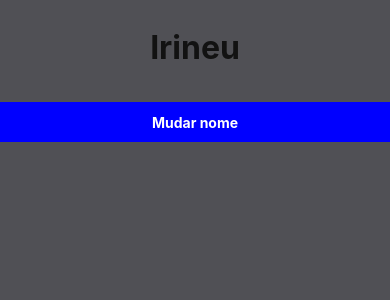
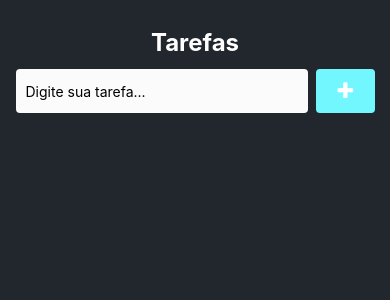
Before and after one commit to champs-8/NEXT, a React Native app in the folder pizzaria/mobile/my-app/: screen / in a window 390 px wide. Shown: the top 300 px of the page. Built offline with nearby package versions, Linux system fonts and the light colour scheme.

Commit message:
criando app de tarefas

```diff
--- a/pizzaria/mobile/my-app/App.js
+++ b/pizzaria/mobile/my-app/App.js
@@ -1,31 +1,33 @@
-import { View, Text, StyleSheet, TouchableOpacity} from "react-native"
+import { View, Text, StyleSheet, TouchableOpacity, TextInput} from "react-native"
 // view é como se fosse a div, um espaço em branco
 //o text é para poder escrever texto
 import React, {useState} from "react"
+import {FontAwesome} from '@expo/vector-icons' //icones para ilustrações
 
 export default function app(){
 
-  const [nome, setNome] = useState('Irineu')
+  const [tarefa, setTarefa] = useState('');
 
-  function handleMudarNome() {
-    if(nome === 'Irineu'){
-      setNome('ChamPizza')
-    }else{
-      setNome('Irineu')
-    }
+  function handleAdd() {
+    alert(`A tarefa adicionada foi ${tarefa}`)
   }
 
   return(
     <View style={styles.container}>
-      {/* ja vem com o flexbox ativado
-      flex 1 faz ocupar a tela toda*/}
+      <Text style={styles.title}>Tarefas</Text>
 
-      <Text style={styles.title}>{nome}</Text>
-
-      {/* onPress é como se fosse o ONCLICK do JS */}
-      <TouchableOpacity style={styles.button} onPress={handleMudarNome}>
-        <Text style={styles.buttonText}>Mudar nome</Text>
-      </TouchableOpacity>
+      <View style={styles.containerInput}>
+        <TextInput
+          placeholder="Digite sua tarefa..."
+          style={styles.input}
+          value={tarefa}
+          onChangeText={(text)=> setTarefa(text)} //toda vez que digitar algo no input
+          //aciona um evento e repassa o nome para a useState
+        />
+        <TouchableOpacity style={styles.buttonPlus} onPress={handleAdd}>
+          <FontAwesome name="plus" size={20} color='#FFF'/>
+        </TouchableOpacity>
+      </View>
     </View>
   );
 }
@@ -34,27 +36,40 @@
 const styles = StyleSheet.create({
   container:{
     flex: 1,
-    backgroundColor:'#505055',
+    backgroundColor:'#22272e',
     paddingTop: 28,
   },
   title: {
-    fontSize:32,
-    color: '#121212',
-    fontWeight:"bold",
-    textAlign:'center',
+    fontWeight: 'bold',
+    fontSize: 24,
+    color: '#FFF',
+    marginTop: '%5',
+    paddingStart: '%5',
+    marginBottom: 12,
+    textAlign: 'center'
   },
-  text: {
-    color: 'red'
+  containerInput: {
+    flexDirection: "row",
+    width: '100%',
+    height: 44,
+    alignItems: 'center',
+    justifyContent: 'center',
+    marginBottom: 22
   },
-  button: {
-    backgroundColor:'blue',
-    height:40,
-    justifyContent:'center',
-    alignItems:'center',
-    marginTop: 35,
+  input: {
+    width:'75%',
+    backgroundColor:'#FBFBFB',
+    height: 44,
+    borderRadius: 4,
+    paddingHorizontal: 10
   },
-  buttonText: {
-    color:'#FFF',
-    fontWeight: 'bold'
+  buttonPlus: {
+    width:'15%',
+    height: 44,
+    backgroundColor:'#73f7ff',
+    marginLeft: 8,
+    alignItems: 'center',
+    justifyContent: 'center',
+    borderRadius: 4,
   }
 });
```
